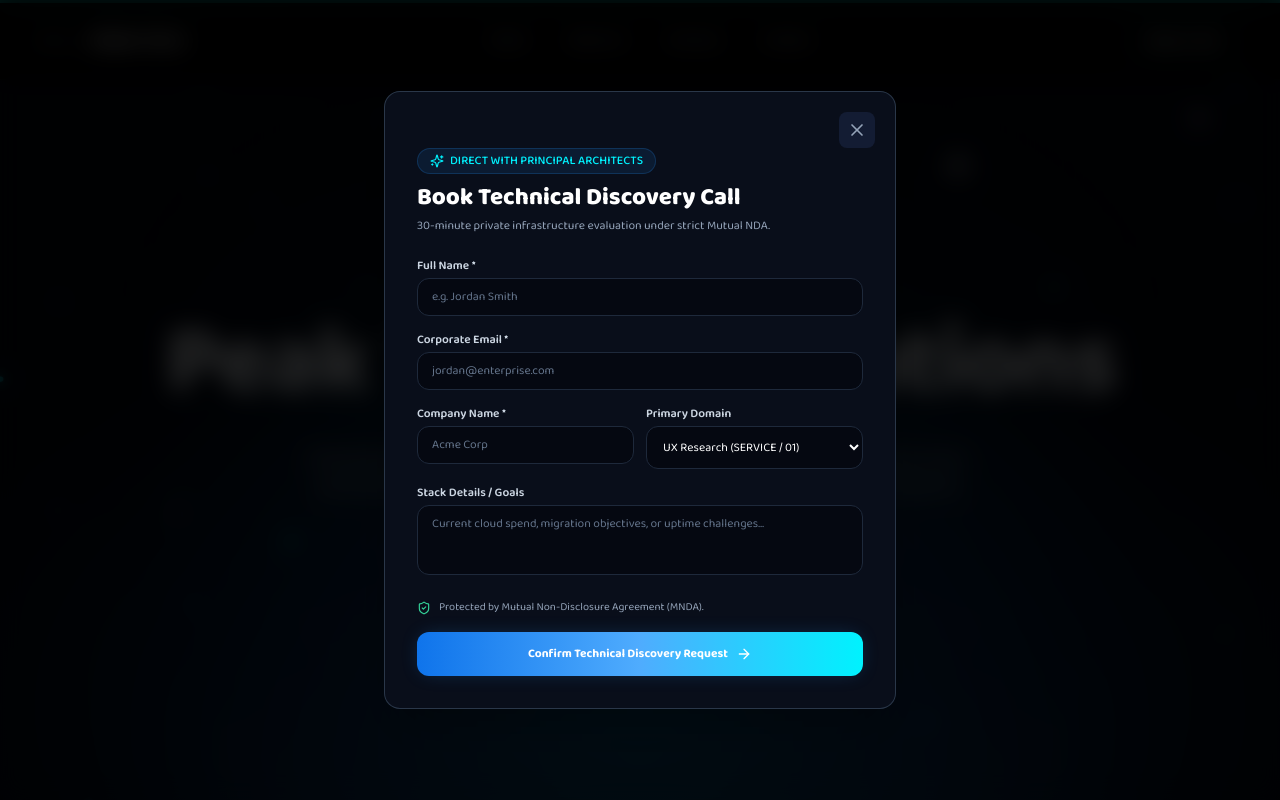
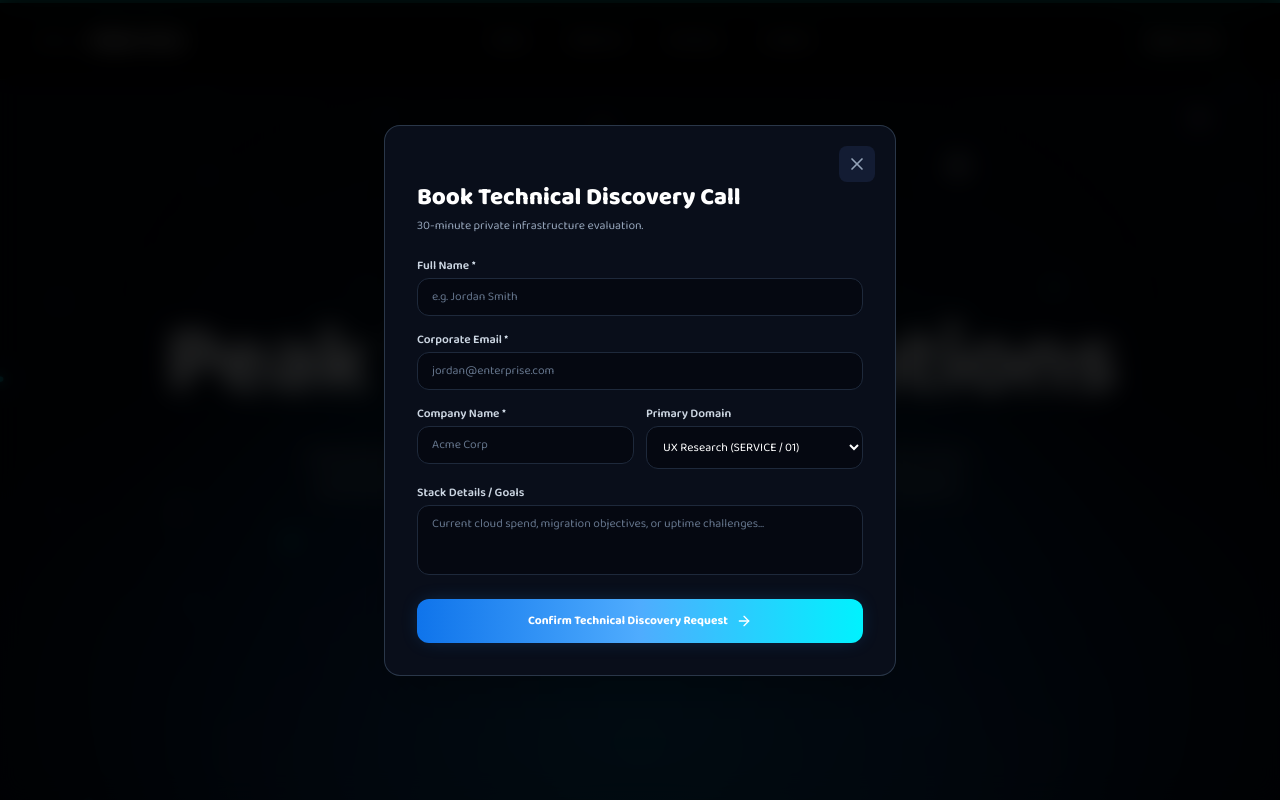
Before and after one commit to ImalshaAnu/peak_tech, a Next.js app: page / in a window 1280 px wide. Both pictures are taken after a click on the button "Book a Call". Shown: the top 800 px of the page. Built offline with nearby package versions, Linux system fonts and the light colour scheme.

Commit message:
Fix the error

```diff
--- a/src/components/ConsultationModal.tsx
+++ b/src/components/ConsultationModal.tsx
@@ -3,12 +3,7 @@
 import React, { useState, useEffect } from 'react';
 import {
   X,
-  Send,
   CheckCircle2,
-  ShieldCheck,
-  Calendar,
-  Clock,
-  Sparkles,
   ArrowRight
 } from 'lucide-react';
 
@@ -116,15 +111,11 @@ export default function ConsultationModal({ isOpen, onClose, prefilledPlan }: Co
         ) : (
           <>
             <div>
-              <div className="inline-flex items-center gap-1.5 px-3 py-1 rounded-full bg-brand-500/10 border border-brand-500/20 text-xs font-medium text-cyber-cyan mb-2">
-                <Sparkles className="w-3.5 h-3.5" />
-                <span>DIRECT WITH PRINCIPAL ARCHITECTS</span>
-              </div>
               <h3 className="text-2xl font-extrabold text-white">
                 Book Technical Discovery Call
               </h3>
               <p className="text-xs text-slate-400 mt-1">
-                30-minute private infrastructure evaluation under strict Mutual NDA.
+                30-minute private infrastructure evaluation.
               </p>
             </div>
 
@@ -215,11 +206,6 @@ export default function ConsultationModal({ isOpen, onClose, prefilledPlan }: Co
                 />
               </div>
 
-              <div className="flex items-center gap-2 text-[11px] text-slate-400">
-                <ShieldCheck className="w-3.5 h-3.5 text-emerald-400 shrink-0" />
-                <span>Protected by Mutual Non-Disclosure Agreement (MNDA).</span>
-              </div>
-
               {errorMessage && (
                 <div className="p-3 rounded-xl bg-red-500/10 border border-red-500/30 text-red-300 text-xs space-y-1.5">
                   <p>{errorMessage}</p>
```
